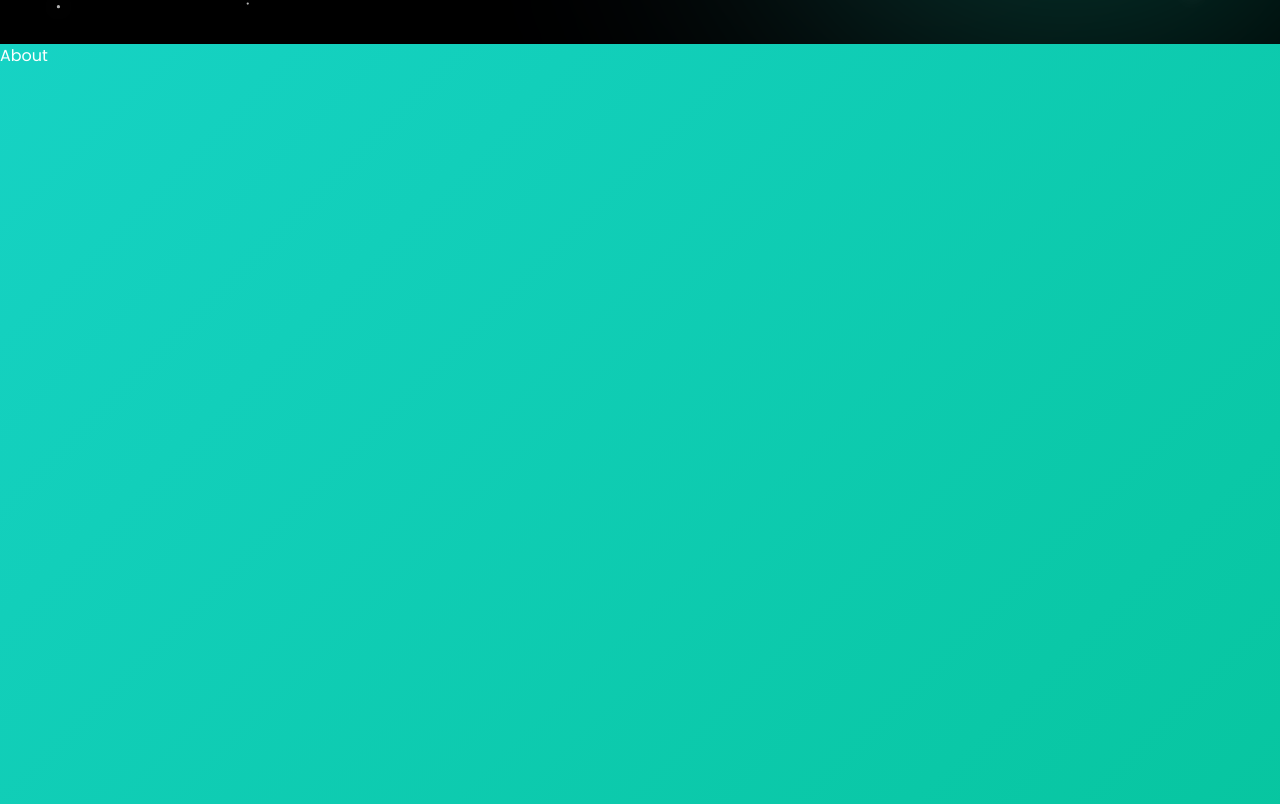
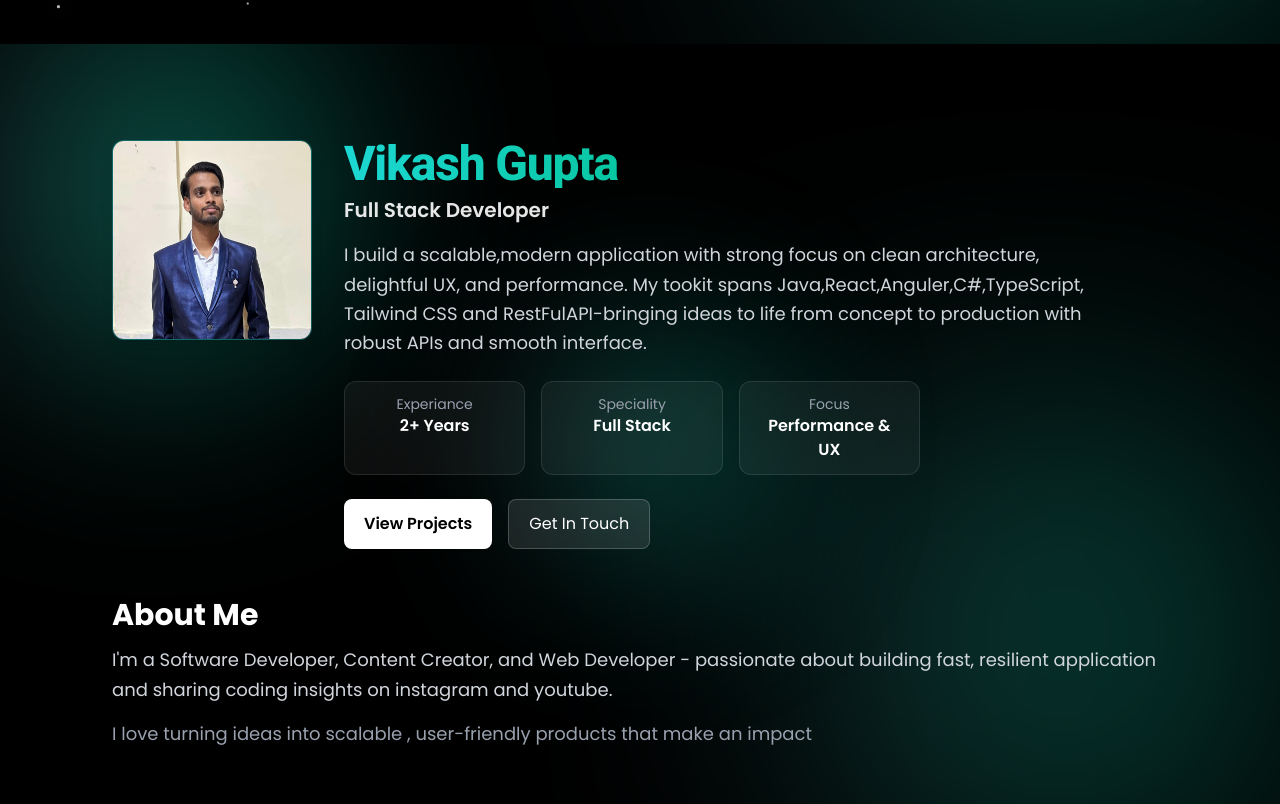
Before and after one commit to Vikashg45/portfolio, a React (Vite) app: page / in a window 1280 px wide. Shown: the part 756-1560 px from the top of the page. Built offline with nearby package versions, Linux system fonts and the light colour scheme.

Commit message:
I have implemented the About Us section.

```diff
--- a/src/components/ParticlesBackground.jsx
+++ b/src/components/ParticlesBackground.jsx
@@ -77,7 +77,7 @@
     return (
         <canvas
             ref={canvasRef}
-            className="fixed top-0 left-0 w-full h-full pointer-events-none z-0"
+            className="absolute top-0 left-0 w-full h-full pointer-events-none z-0"
         />
     );
 }
--- a/src/sections/About.jsx
+++ b/src/sections/About.jsx
@@ -1,11 +1,98 @@
-import React from 'react'
+import { motion } from "framer-motion";
+import V from "../assets/V.jpg"
 
-const About = () => {
+export default function About() {
+
+    const stats = [
+        { label: "Experiance", value: "2+ Years" },
+        { label: "Speciality", value: "Full Stack" },
+        { label: "Focus", value: "Performance & UX" },
+
+    ]
+
+    const glows = ["-top-10 -left-10 w-[360px] h-[360px] opacity-30 blur-[120px]",
+        "bottom-0 right-10 w-[420px] h-[420px] opacity-15 blur-[140px] delay-300",
+        "top-1/2 left-1/2 -translate-x-1/2 -translate-y-1/2 w-[220px] h-[220px] blur-[100px] opacity-10"
+    ];
     return (
-        <div class='w-full h-screen'>
-            About
-        </div>
+        <section className="min-h-screen w-full flex items-center justify-center relative bg-black text-white overflow-hidden">
+            <div className="absolute inset-0 pointer-events-none">
+                {glows.map((glow, index) => (
+                    <div key={index} className={`absolute rounded-full bg-gradient-to-r from-[#302b63] via-[#00bf8f] to-[#1cd8d2] animate-pulse ${glow}`} />
+                ))}
+            </div>
+
+            <div className="relative z-10 max-w-6xl w-full mx-auto px-6 md:px-10 lg:px-12 py-20 flex flex-col gap-12">
+                <motion.div className="flex flex-col md:flex-row items-center md:items-stretch gap-8"
+                    initial={{ opacity: 0, y: 24 }}
+                    whileInView={{ opacity: 1, y: 0 }}
+                    transition={{ duration: 0.8 }}
+                    viewport={{ once: true, amount: 0.4 }}>
+
+                    <motion.div className="relative w-[160px] has-[160px] md:w-[200px]
+                                            md:h-[200px] flex-shrink-0 rounded-xl
+                                            overflow-hidden
+                                            bg-gradient-to-br from-[#1cd8d2]/20 to-[#302b63]/20
+                                            border  border-[#1cd8d2]/25 shadow-lg"
+                        whileHover={{ scale: 1.02 }}
+                        transition={{ type: "spring", stiffness: 200, damping: 18 }}>
+                        <img src={V} alt="About Me" className="absolute inset-0" />
+                    </motion.div>
+
+                    <div className="flex flex-col justify-center text-center md:text-left">
+                        <h2 className="text-4xl sm:text-5xl font-extrabold tracking-tight bg-clip-text text-transparent
+                                        bg-gradient-to-r from-[#1cd8d2] via-[#00bf8f] to-[#1cd8d2]"
+                        >
+                            Vikash Gupta
+                        </h2>
+                        <p className="mt-2 text-lg sm:text-xl text-white/90 font-semibold">
+                            Full Stack Developer
+                        </p>
+                        <p className="mt-4 text-gray-300 leading-relaxed
+                         text-base sm:text-lg max-w-2xl md:max-w-3xl">I build a scalable,modern application with strong focus on clean architecture,
+                            delightful UX, and performance. My tookit spans Java,React,Anguler,C#,TypeScript,
+                            Tailwind CSS and RestFulAPI-bringing ideas to life from concept to production with
+                            robust APIs and smooth interface.
+                        </p>
+
+                        <div className="mt-6 grid grid-cols-2 sm:grid-cols-3 gap-3 sm:gap-4 max-w-xl">
+                            {stats.map((item, index) => (
+                                <motion.div key={index} className="rounded-xl border border-white/10 bg-white/5 px-4 py-3 text-center"
+                                    initial={{ opacity: 0, y: 10 }}
+                                    whileInView={{ opacity: 1, y: 0 }}
+                                    transition={{ delay: 0.05 * index, duration: 0.4 }}
+                                    viewport={{ once: true, amount: 0.3 }} >
+
+                                    <div className="text-sm text-gray-400">{item.label}</div>
+                                    <div className="text-base font-semibold">{item.value}</div>
+
+
+                                </motion.div>
+                            ))}
+                        </div>
+
+                        <div className="mt-6 flex flex-col sm:flex-row gap-3 sm:gap-4 justify-center md:justify-start">
+                            <a href="#projects" className="inline-flex items-center justify-center rounded-lg
+                                                             bg-white text-black font-semibold px-5 py-3
+                                                              hover:bg-gray-200 transition">View Projects</a>
+                            <a href="#contact" className="inline-flex items-center justify-center rounded-lg border border-white/20 bg-white/10 text-white px-5 py-3 hover:bg-white/20 transition">Get In Touch</a>
+                        </div>
+                    </div>
+
+                </motion.div>
+                <motion.div className="text-center md:text-left"
+                    initial={{ opacity: 0, x: -30 }}
+                    whileInView={{ opacity: 1, x: 0 }}
+                    transition={{ duration: 0.6 }}
+                    viewport={{ once: true, amount: 0.4 }}>
+                    <h3 className="text-2xl sm:text-3xl font-bold text-white mb-3">About Me</h3>
+                    <p className="text-gray-300 leading-relaxed text-base sm:text-lg">I'm a Software Developer, Content Creator, and Web Developer - passionate about building fast, resilient
+                        application and sharing coding insights on instagram and youtube.
+                    </p>
+                    <p className="mt-4 text-gray-400 text-base sm:text-lg">I love turning ideas into scalable , user-friendly products that make  an impact</p>
+                </motion.div>
+
+            </div>
+        </section>
     )
 }
-
-export default About
```
Also changed, not shown: src/assets/V.jpg (added), src/assets/p.jpg (deleted).
